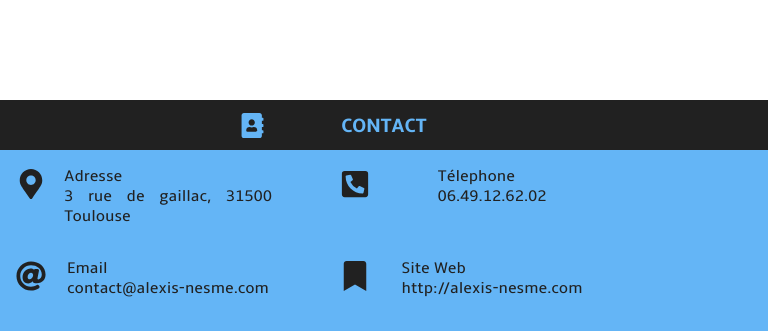
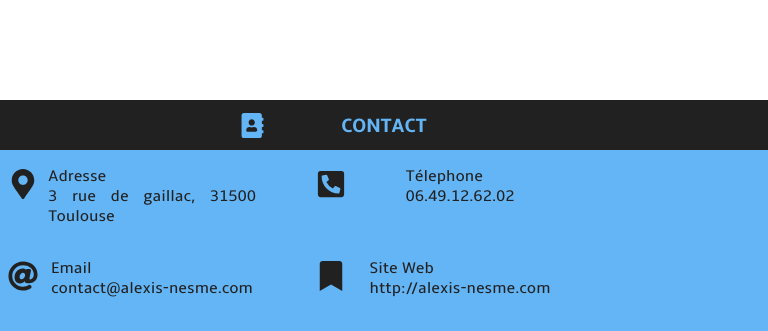
Before and after one commit to nesmea/alexis-nesme-P2.github.io, a plain HTML site: page index.html in a window 768 px wide. Shown: the part 459-790 px from the top of the page. Drawn offline with Linux system fonts and the light colour scheme.

Commit message:
Finalisation responsive

```diff
--- a/style.css
+++ b/style.css
@@ -921,7 +921,7 @@ h4 {
         display: inline-grid;
         justify-content: center;
         width:13em;
-        margin-left:4em;
+        margin-left:3em;
     }
 
     #logo-adresse, #logo-tel, #logo-email, #logo-site {
@@ -930,7 +930,7 @@ h4 {
         position: absolute;
         margin-top: 1.2em;
         color: #212121;
-        margin-left: 1em;
+        margin-left: 0.5em;
     }
 
     #logo-email {
```
